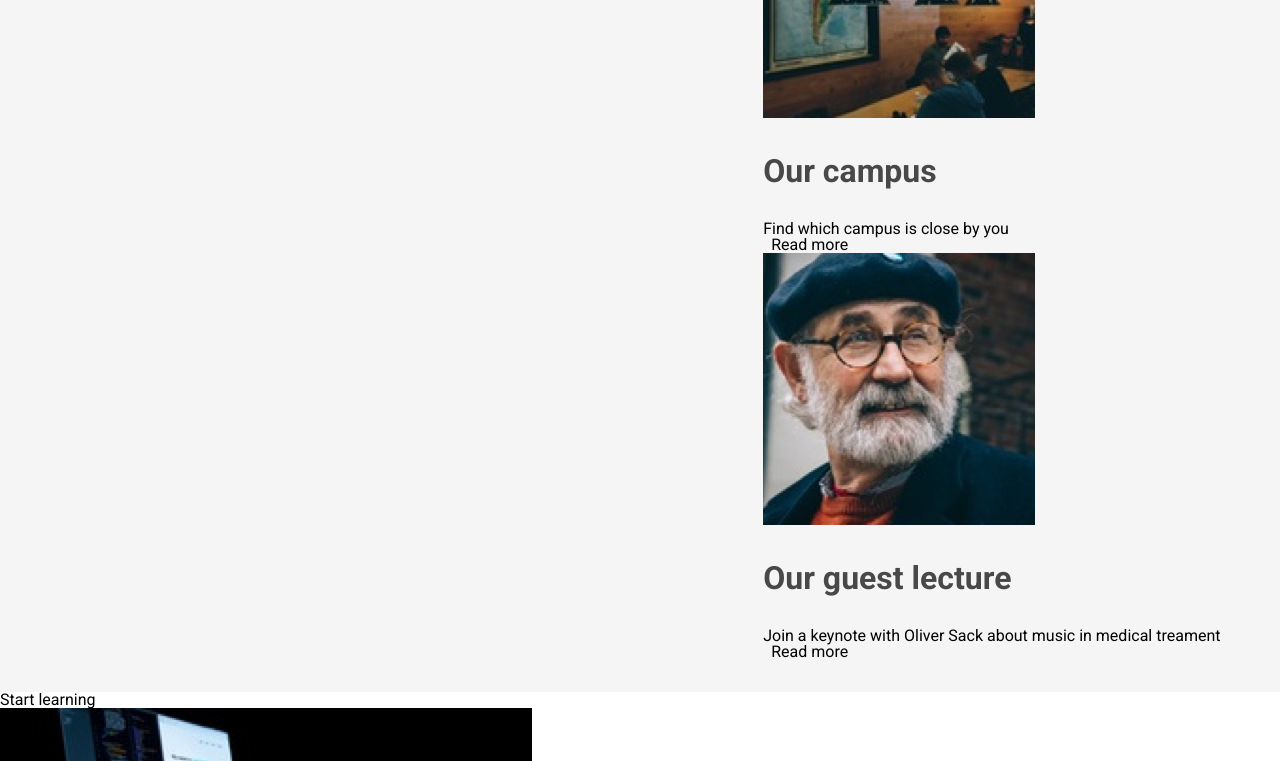
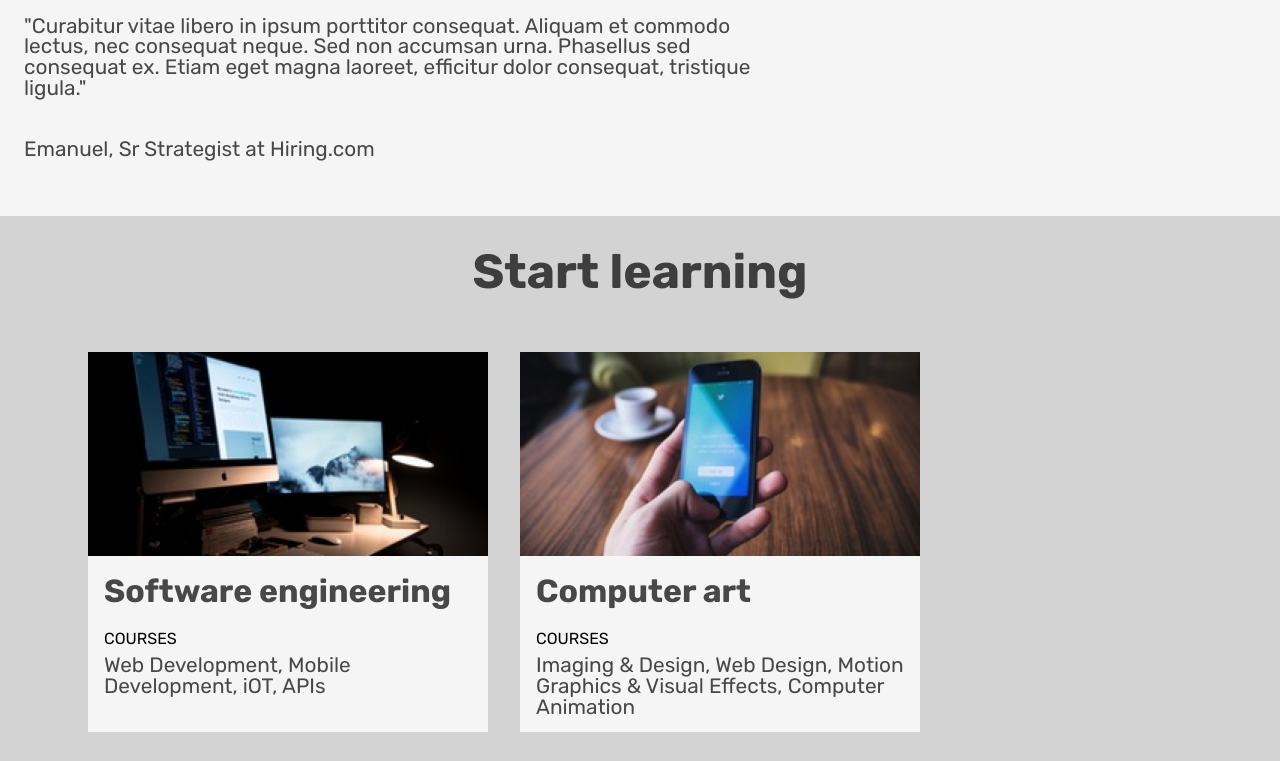
Before and after one commit to Spremuta/colmar-academy, a plain HTML site: page index.html in a window 1280 px wide. Shown: the part 1240-2001 px from the top of the page. Drawn offline with Linux system fonts and the light colour scheme.

Commit message:
added css rules until third block

```diff
--- a/index.html
+++ b/index.html
@@ -5,6 +5,7 @@
         <link rel="stylesheet" type="text/css" href="resources/reset.css">
         <link rel="stylesheet" type="text/css" href="resources/style.css">
         <link href="https://fonts.googleapis.com/css2?family=Roboto:wght@400;700&display=swap" rel="stylesheet">
+        <link href="https://fonts.googleapis.com/css2?family=Rubik:wght@400;700&display=swap" rel="stylesheet">
     </head>
     <body>
 
@@ -57,67 +58,87 @@
                     <br>
                     <p>Emanuel, Sr Strategist at Hiring.com</p>
                 </div>
-                <div id="other-info">
+                <div class="other-info">
                     <div class="info">
                         <img src="resources/media/images/information-orientation.jpg">
+                        <div>
                             <h4>Orientation date</h4>
                             <p>Tue 10/11 & Wed 10/12: 8am-3pm</p>
                             <a href="#">Read more</a>
                         </div>
+                    </div>
                     <div class="info">
                         <img src="resources/media/images/information-campus.jpg">
+                        <div>
                             <h4>Our campus</h4>
                             <p>Find which campus is close by you</p>
                             <a href="#">Read more</a>
                         </div>
+                    </div>
                     <div class="info">
                         <img src="resources/media/images/information-guest-lecture.jpg">
+                        <div>
                             <h4>Our guest lecture</h4>
                             <p>Join a keynote with Oliver Sack about music in medical treament</p>
                             <a href="#">Read more</a>
                         </div>
                         </div>
                 </div>
+            </div>
 
             <!--Courses-->
+            <div id="learn">
+                <h2>Start learning</h2>
+            </div>
+            <div class="courses">
 
-            <div class="courses">
-                <h2>Start learning</h2>
                 <div class="course">
                     <img src="resources/media/images/course-software.jpg">
+                    <div>
                         <h4>Software engineering</h4>
                         <h6>COURSES</h6>
                         <p>Web Development, Mobile Development, iOT, APIs</p>
                     </div>
+                    </div>
                 <div class="course">
                     <img src="resources/media/images/course-computer-art.jpg">
+                    <div>
                         <h4>Computer art</h4>
                         <h6>COURSES</h6>
                         <p>Imaging & Design, Web Design, Motion Graphics & Visual Effects, Computer Animation</p>
                     </div>
+                </div>
                 <div class="course">
                     <img src="resources/media/images/course-design.jpg">
+                    <div>
                         <h4>Design</h4>
                         <h6>COURSES</h6>
                         <p>User Experience Design, User Research, Visual Design</p>
                     </div>
+                </div>
                 <div class="course">
                     <img src="resources/media/images/course-data.jpg">
+                    <div>
                         <h4>Data</h4>
                         <h6>COURSES</h6>
                         <p>Data Science, Big Data, SQL, Data Visualization</p>
                     </div>
+                </div>
                 <div class="course">
                     <img src="resources/media/images/course-business.jpg">
+                    <div>
                         <h4>Business</h4>
                         <h6>COURSES</h6>
                         <p>Product Development, Business Development, Startup</p>
                     </div>
+                </div>
                 <div class="course">
                     <img src="resources/media/images/course-marketing.jpg">
+                    <div>
                         <h4>Marketing</h4>
                         <h6>COURSES</h6>
                         <p>Analytics, Content Marketing, Mobile Marketing</p>
+                    </div>
                 </div>
             </div>
 
--- a/resources/style.css
+++ b/resources/style.css
@@ -1,7 +1,7 @@
 /*general style*/
 
 body {
-    font-family: Roboto, sans-serif;
+    font-family: Rubik, sans-serif;
     font-weight: normal;
     font-size: 16px;
     margin: 0;
@@ -69,12 +69,13 @@ h3 {
 .block {
     display: inline-flex;
     margin: 0;
-    padding: 32px 24px;
+    padding: 32px 0;
     background-color: whitesmoke;
 }
 
 .main-info {
     width: 60%;
+    padding: 0 24px;
 }
 
 .main-info img {
@@ -92,7 +93,7 @@ h3 {
 }
 
 #starter {
-    padding: 0 34px;
+    padding: 0 12px;
     width: 40%;
     display: inline-flex;
     flex-direction: column;
@@ -107,7 +108,7 @@ h1 {
     margin: 10px 0;
 }
 
-h4 {
+#starter h4 {
     font-size: 2rem;
     opacity: 0.7;
     margin: 10px 0;
@@ -125,3 +126,88 @@ h4 {
 #button a {
     color: whitesmoke;
 }
+
+/* info-block */
+
+h2 {
+    font-size: 3rem;
+    opacity: 0.7;
+    padding-top: 32px;
+    padding-bottom: 24px;
+    font-weight: bold;
+}
+
+p {
+    font-size: 1.3rem;
+    opacity: 0.7;
+    margin-bottom: 24px;
+}
+
+.other-info {
+    width: 40%;
+    padding-left: 12px;
+}
+
+.info {
+    display: inline-flex;
+    border: 1px solid grey;
+}
+
+.info img {
+    width: 35%;
+    height: auto;
+}
+
+.info div {
+    width: 65%;
+    display: inline-flex;
+    flex-direction: column;
+    padding: 0 24px;
+    line-height: 1.5rem;
+}
+
+/*Courses*/
+
+#learn {
+    background-color: lightgray;
+    text-align: center;
+}
+
+.courses {
+    padding: 32px 72px;
+    background-color: lightgray;
+    display: inline-flex;
+    flex-wrap: wrap;
+    text-align: left;
+    align-items: center;
+}
+
+.course {
+    background-color: whitesmoke;
+    width: 400px;
+    margin: 0 16px 32px 16px;
+    height: 380px;
+}
+
+.course img {
+    width: 100%;
+    height: auto;
+}
+
+.course div {
+    padding: 16px 16px 32px 16px;
+}
+
+.course h4 {
+    font-size: 2rem;
+    opacity: 0.7;
+    font-weight: bold;
+    padding-bottom: 16px;
+}
+
+.course p {
+    margin: 0;
+}
+.course h6 {
+    margin: 8px 0;
+}
```
Lines whose indentation alone changed are shown as unchanged.
